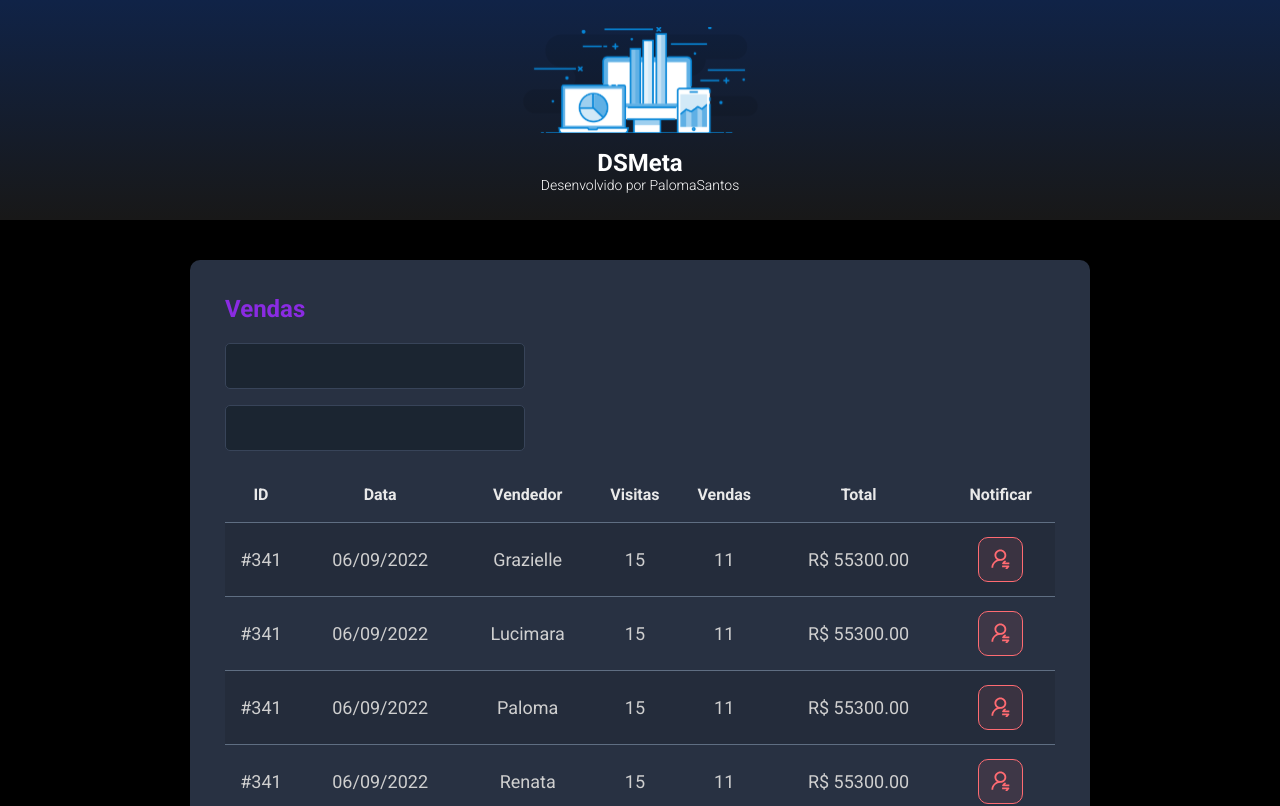
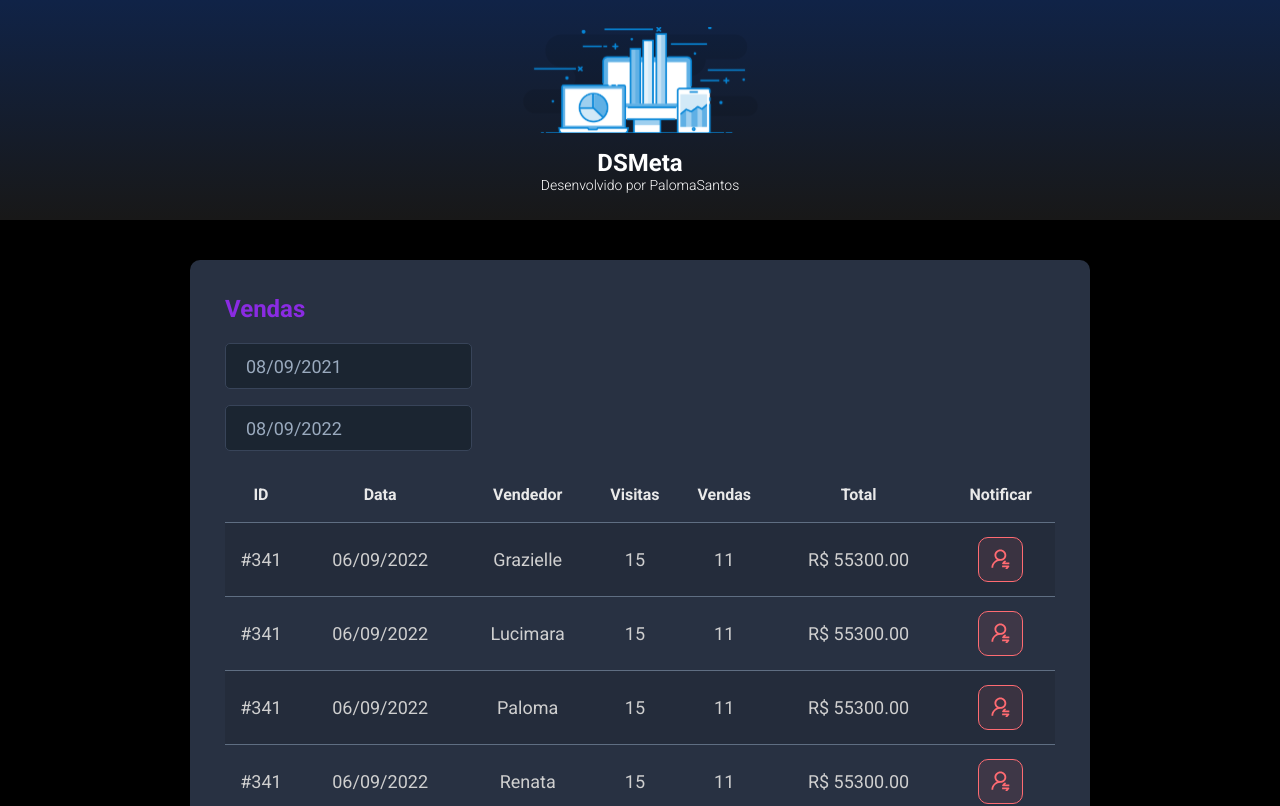
Before and after one commit to PalomaSantosSantos/dsmeta, a React (Vite) app in the folder frontend/: page / in a window 1280 px wide. Shown: the top 806 px of the page. Built offline with nearby package versions, Linux system fonts and the light colour scheme.

Commit message:
Datepicker e useState

```diff
--- a/frontend/package.json
+++ b/frontend/package.json
@@ -9,7 +9,9 @@
     "preview": "vite preview"
   },
   "dependencies": {
+    "@types/react-datepicker": "4.4.2",
     "react": "^18.2.0",
+    "react-datepicker": "4.8.0",
     "react-dom": "^18.2.0"
   },
   "devDependencies": {
--- a/frontend/src/App.tsx
+++ b/frontend/src/App.tsx
@@ -1,5 +1,5 @@
-import Header from "./components/Header"
-import SalesCard from "./components/SalesCard"
+import Header from "./components/Header";
+import SalesCard from "./components/SalesCard";
 
 function App() {
   return (
@@ -16,4 +16,4 @@
   )
 }
 
-export default App
+export default App;
--- a/frontend/src/components/Header/index.tsx
+++ b/frontend/src/components/Header/index.tsx
@@ -1,6 +1,6 @@
-import logo from '../../assets/img/logo.svg'
+import logo from '../../assets/img/logo.svg';
 
-import './styles.css'
+import './styles.css';
 
 function Header() {
     return (
@@ -14,4 +14,4 @@
     )
 }
 
-export default Header
+export default Header;
--- a/frontend/src/components/NotificationButton/index.tsx
+++ b/frontend/src/components/NotificationButton/index.tsx
@@ -1,6 +1,6 @@
-import icon from '../../assets/img/notification-icon.svg'
+import icon from '../../assets/img/notification-icon.svg';
 
-import './styles.css'
+import './styles.css';
 
 function NotificationButton() {
     return (
@@ -10,4 +10,4 @@
     )
   }
 
-  export default NotificationButton
+  export default NotificationButton;
--- a/frontend/src/components/SalesCard/index.tsx
+++ b/frontend/src/components/SalesCard/index.tsx
@@ -1,16 +1,36 @@
-import NotificationButton from '../NotificationButton'
-import './styles.css'
+import { useState } from "react";
+import DatePicker from "react-datepicker";
+import "react-datepicker/dist/react-datepicker.css";
+import NotificationButton from '../NotificationButton';
+import './styles.css';
 
 function SalesCard() {
+
+    const min = new Date(new Date().setDate(new Date().getDate() - 365)); //para criar uma data de X dias atrás
+    const max = new Date();
+
+    const [minDate, setMinDate] = useState(min);
+    const [maxDate, setMaxDate] = useState(max);
+
+
+
     return (
         <div className="dsmeta-card">
             <h2 className="dsmeta-sales-title">Vendas</h2>
             <div>
                 <div className="dsmeta-form-control-container">
-                    <input className="dsmeta-form-control" type="text" />
+                    <DatePicker
+                        selected={minDate}
+                        onChange={(date: Date) => setMinDate(date)}
+                        className="dsmeta-form-control"
+                        dateFormat="dd/MM/yyyy" />
                 </div>
                 <div className="dsmeta-form-control-container">
-                    <input className="dsmeta-form-control" type="text" />
+                    <DatePicker
+                        selected={maxDate}
+                        onChange={(date: Date) => setMaxDate(date)}
+                        className="dsmeta-form-control"
+                        dateFormat="dd/MM/yyyy" />
                 </div>
             </div>
 
@@ -107,4 +127,4 @@
     )
 }
 
-export default SalesCard
+export default SalesCard;
```
Also changed, not shown: frontend/src/main.tsx (+4 -4 lines), 1 other file (tests, documents, lock files or other folders).
